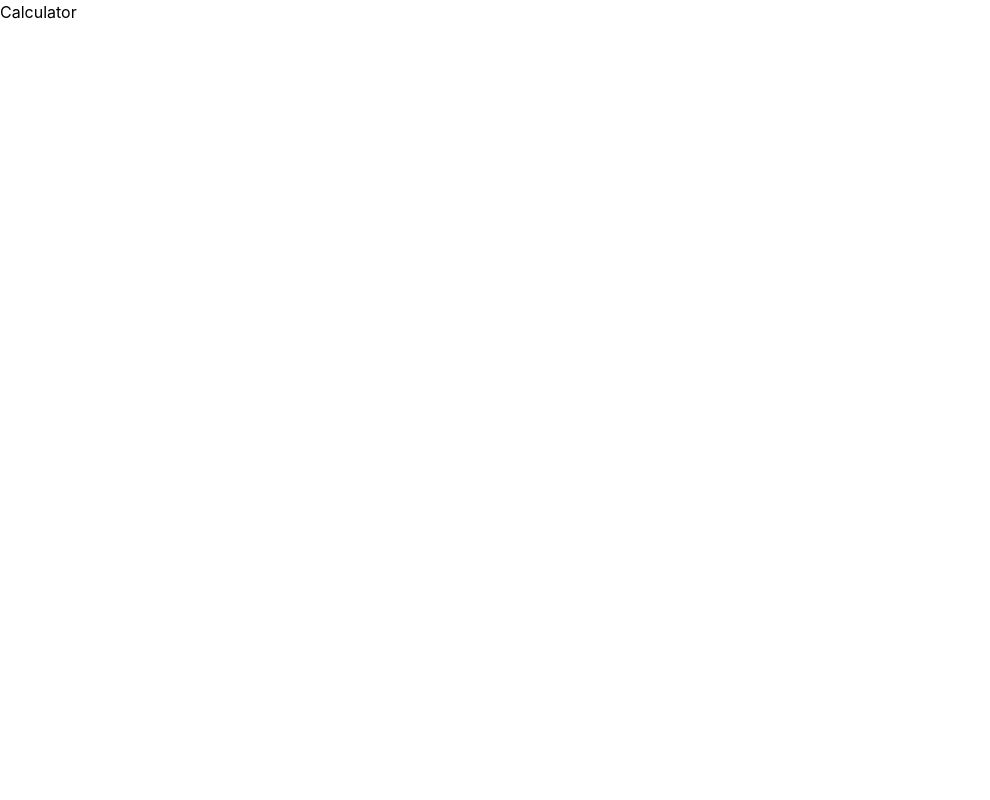
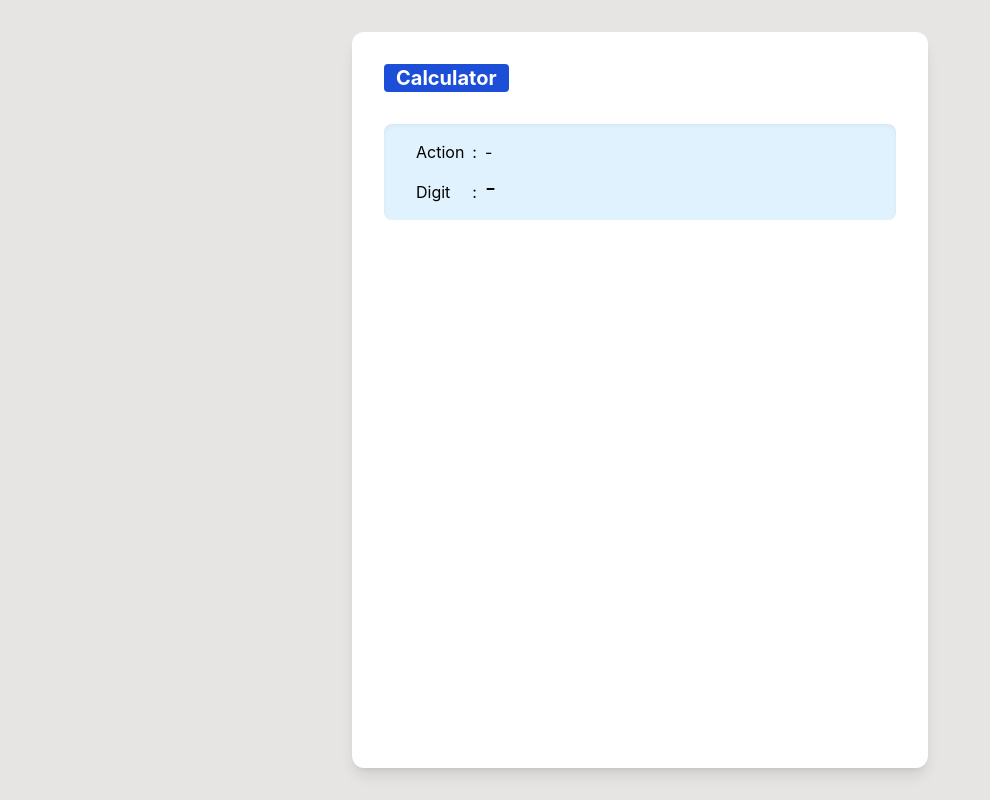
Before and after one commit to gauthieramano/calculator, a React (Create React App) app: page / in a window 1280 px wide. Shown: the whole page, without its empty margins (0-990 px from the left). Built offline with nearby package versions, Linux system fonts and the light colour scheme.

Commit message:
feat(app): ✨ add key handler & initial display

```diff
--- a/src/components/App.tsx
+++ b/src/components/App.tsx
@@ -1,3 +1,20 @@
-const App = () => <div>Calculator</div>;
+import { useCallback } from "react";
+import useKeyListener from "../hooks/useKeyListener";
+import useStore from "../hooks/useStore";
+import { Action } from "../utils";
+import Page from "./Page";
+
+const App = () => {
+  const { action, digit, setAction, setDigit } = useStore();
+
+  const handleAction = useCallback((nextAction: Action, nextDigit?: number) => {
+    setAction(nextAction);
+    setDigit(nextDigit);
+  }, []);
+
+  useKeyListener(handleAction);
+
+  return <Page action={action} digit={digit} />;
+};
 
 export default App;
--- /dev/null
+++ b/src/components/Display.tsx
@@ -0,0 +1,25 @@
+import { Action, ACTION_ICONS } from "../utils";
+
+type Props = {
+  action?: Action;
+  digit?: number;
+};
+
+const DEFAULT_LABEL = "-";
+
+const Display = ({ action, digit }: Props) => (
+  <div className="grid grid-cols-[auto_auto_1fr] items-end gap-2 rounded-lg bg-sky-100 px-8 py-4 shadow-inner">
+    <p>Action</p>
+    <p>:</p>
+    {action ? (
+      <p className="text-2xl">{ACTION_ICONS[action]}</p>
+    ) : (
+      <p>{DEFAULT_LABEL}</p>
+    )}
+    <p>Digit</p>
+    <p>:</p>
+    <p className="text-2xl">{digit !== undefined ? digit : DEFAULT_LABEL}</p>
+  </div>
+);
+
+export default Display;
--- /dev/null
+++ b/src/components/Page.tsx
@@ -0,0 +1,27 @@
+import { Action } from "../utils";
+import Display from "./Display";
+
+type Props = {
+  action?: Action;
+  digit?: number;
+};
+
+const Page = ({ action, digit }: Props) => (
+  <div className="relative flex min-h-screen items-stretch justify-center bg-stone-200">
+    <div
+      className={`w-full bg-white sm:m-8 sm:w-[36rem] sm:rounded-xl sm:shadow-lg`}
+    >
+      <div className="flex p-8 font-bold">
+        <p className="rounded bg-blue-700 px-3 text-xl text-white">
+          Calculator
+        </p>
+      </div>
+
+      <div className="px-8 pb-8">
+        <Display action={action} digit={digit} />
+      </div>
+    </div>
+  </div>
+);
+
+export default Page;
--- /dev/null
+++ b/src/hooks/useKeyListener.ts
@@ -0,0 +1,32 @@
+import { useCallback, useEffect } from "react";
+import { Action, handledKeyActionMap, isHandledKey } from "../utils";
+
+type HandleAction = (action: Action, digit?: number) => void;
+
+const EVENT_TYPE = "keydown";
+
+const useKeyListener = (handleAction: HandleAction) => {
+  const handleEvent = useCallback(({ key }: KeyboardEvent) => {
+    if (isHandledKey(key)) {
+      handleAction(handledKeyActionMap[key]);
+
+      return;
+    }
+
+    const potentialDigit = parseInt(key, 10);
+
+    if (potentialDigit === 0 || potentialDigit) {
+      handleAction(Action.SetDigit, potentialDigit);
+    }
+  }, []);
+
+  useEffect(() => {
+    window.addEventListener(EVENT_TYPE, handleEvent);
+
+    return () => {
+      window.removeEventListener(EVENT_TYPE, handleEvent);
+    };
+  }, [handleEvent]);
+};
+
+export default useKeyListener;
--- /dev/null
+++ b/src/hooks/useStore.ts
@@ -0,0 +1,16 @@
+import { useState } from "react";
+import { Action } from "../utils";
+
+const useStore = () => {
+  const [action, setAction] = useState<Action>();
+  const [digit, setDigit] = useState<number>();
+
+  return {
+    action,
+    digit,
+    setAction,
+    setDigit,
+  };
+};
+
+export default useStore;
--- /dev/null
+++ b/src/utils.tsx
@@ -0,0 +1,70 @@
+import {
+  FaBackspace,
+  FaCalculator,
+  FaCircle,
+  FaDivide,
+  FaEquals,
+  FaMinus,
+  FaPlus,
+  FaPowerOff,
+  FaTimes,
+} from "react-icons/fa";
+
+export enum HandledKey {
+  Point = ".",
+  Point2 = ",",
+  Addition = "+",
+  Substraction = "-",
+  Multiplication = "*",
+  Multiplication2 = "x",
+  Division = "/",
+  Division2 = ":",
+  Equality = "=",
+  Equality2 = "Enter",
+  Deletion = "Backspace",
+  Reset = "Escape",
+}
+
+export enum Action {
+  SetDigit = 1,
+  SetPoint = 2,
+  Add = 3,
+  Substract = 4,
+  Multiply = 5,
+  Divide = 6,
+  Equal = 7,
+  Delete = 8,
+  Reset = 9,
+}
+
+export const ACTION_ICONS = {
+  [Action.SetDigit]: <FaCalculator />,
+  [Action.SetPoint]: <FaCircle />,
+  [Action.Add]: <FaPlus />,
+  [Action.Substract]: <FaMinus />,
+  [Action.Multiply]: <FaTimes />,
+  [Action.Divide]: <FaDivide />,
+  [Action.Equal]: <FaEquals />,
+  [Action.Delete]: <FaBackspace />,
+  [Action.Reset]: <FaPowerOff />,
+};
+
+export const handledKeyActionMap: Record<HandledKey, Action> = {
+  [HandledKey.Point]: Action.SetPoint,
+  [HandledKey.Point2]: Action.SetPoint,
+  [HandledKey.Addition]: Action.Add,
+  [HandledKey.Substraction]: Action.Substract,
+  [HandledKey.Multiplication]: Action.Multiply,
+  [HandledKey.Multiplication2]: Action.Multiply,
+  [HandledKey.Division]: Action.Divide,
+  [HandledKey.Division2]: Action.Divide,
+  [HandledKey.Equality]: Action.Equal,
+  [HandledKey.Equality2]: Action.Equal,
+  [HandledKey.Deletion]: Action.Delete,
+  [HandledKey.Reset]: Action.Reset,
+};
+
+const HANDLED_KEYS = Object.values(HandledKey);
+
+export const isHandledKey = (key: string | HandledKey): key is HandledKey =>
+  HANDLED_KEYS.includes(key as HandledKey);
```
